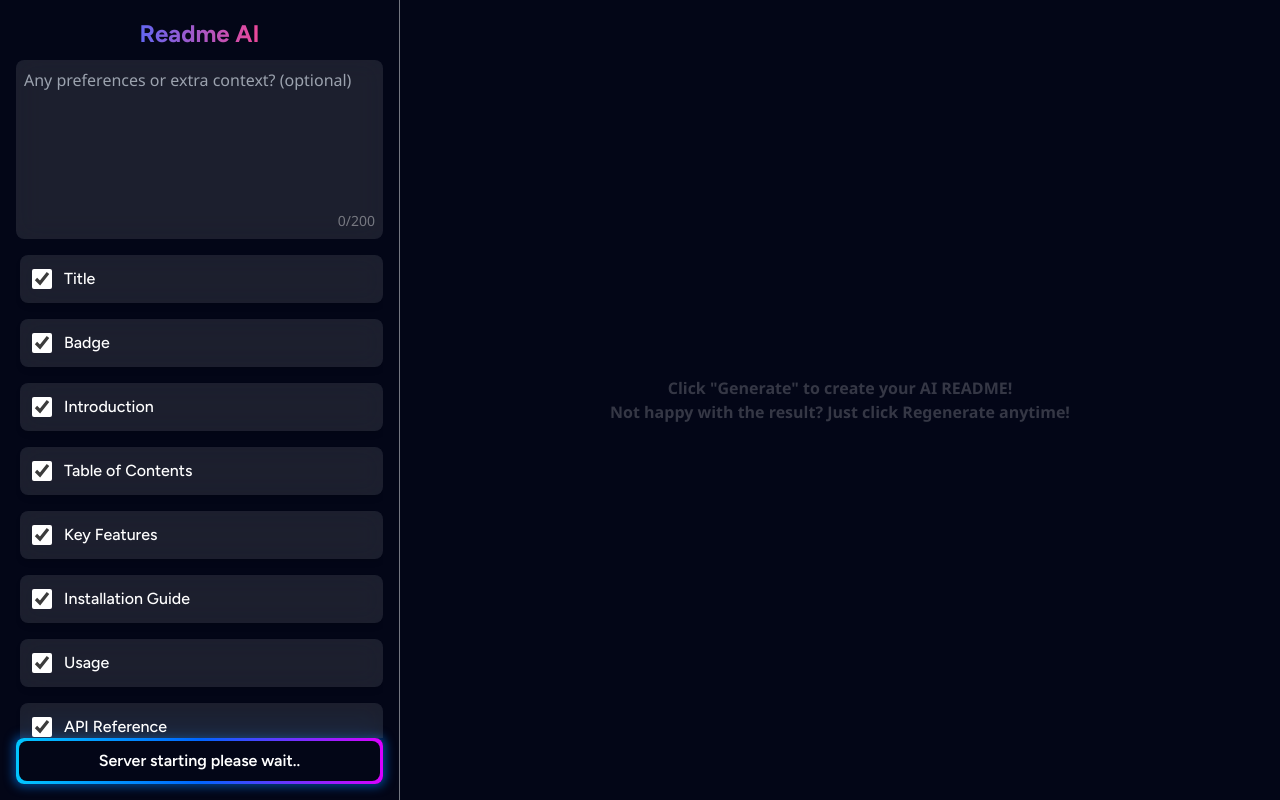
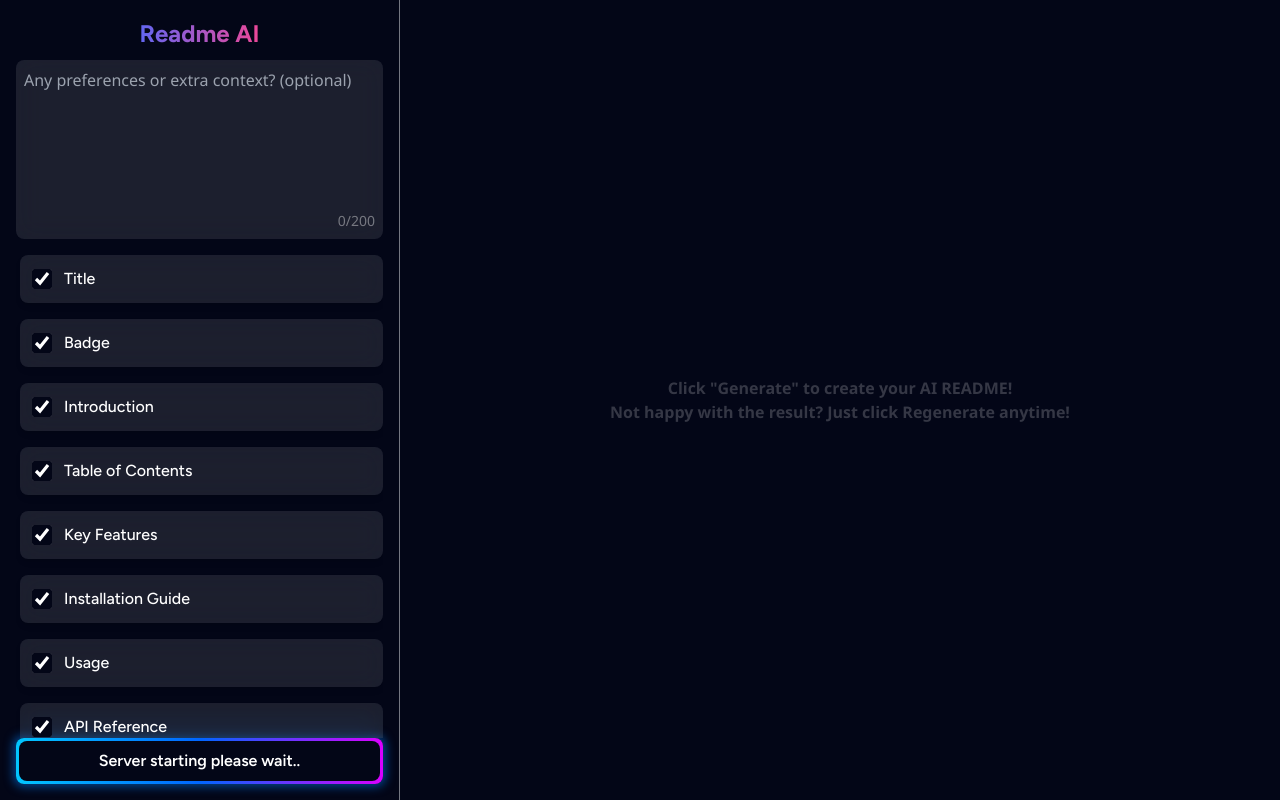
Before and after one commit to anand-106/Readme_generator_uisng_langgraph, a React (Create React App) app in the folder frontend/: page /readme in a window 1280 px wide. Built offline with nearby package versions, Linux system fonts and the light colour scheme; no server answers.

Commit message:
checkbox colr change

```diff
--- a/frontend/src/components/ReadmePage/preferencesComp.js
+++ b/frontend/src/components/ReadmePage/preferencesComp.js
@@ -191,7 +191,7 @@ function CheckListItem({ text, checked, onChange }) {
         type="checkbox"
         checked={checked}
         onChange={onChange}
-        className="w-5 h-5 accent-white appearance-auto"
+        className="w-5 h-5 accent-[#030617] rounded  appearance-auto"
       />
       <span className="text-white font-figtree text-base font-medium">
         {text}
```
Also changed, not shown: 12 other files (tests, documents, lock files or other folders).
